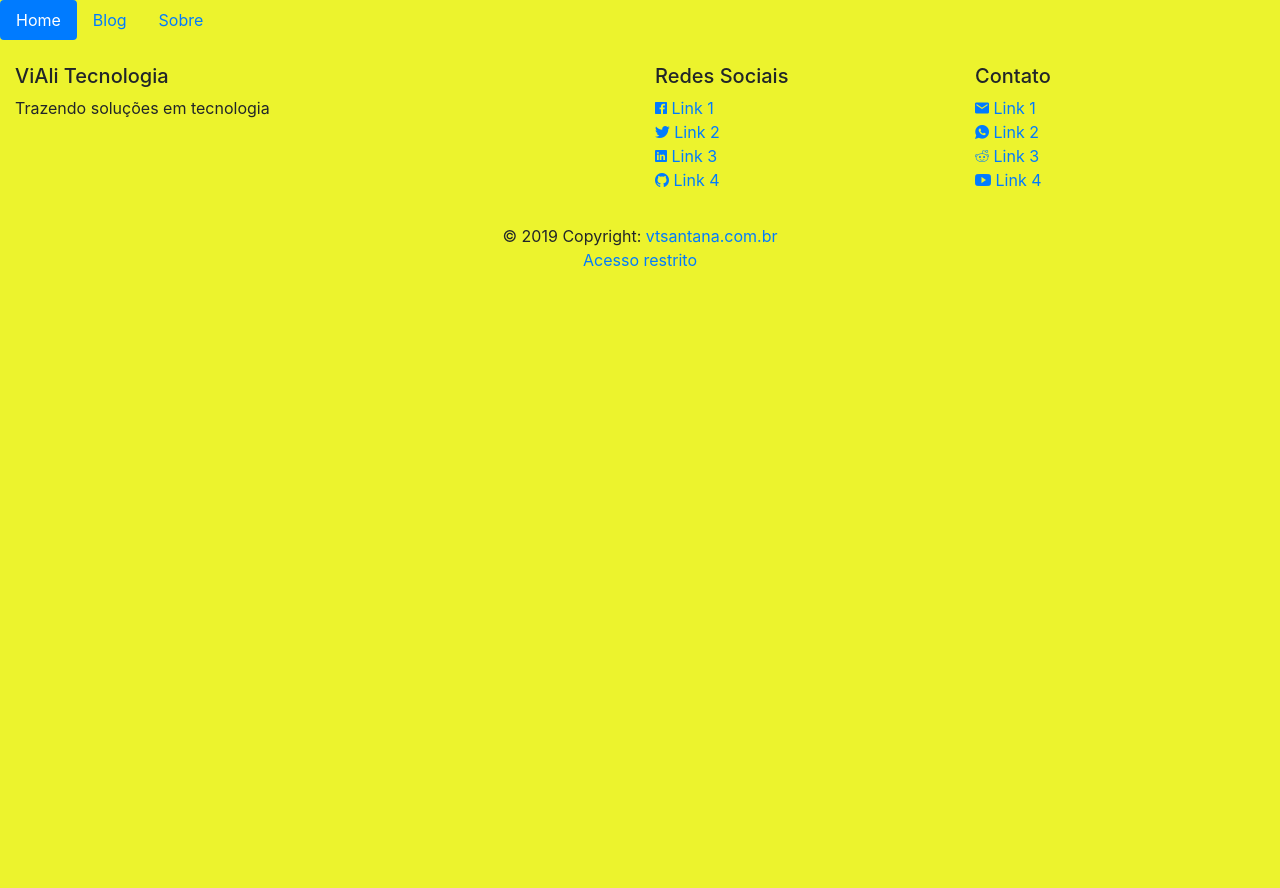
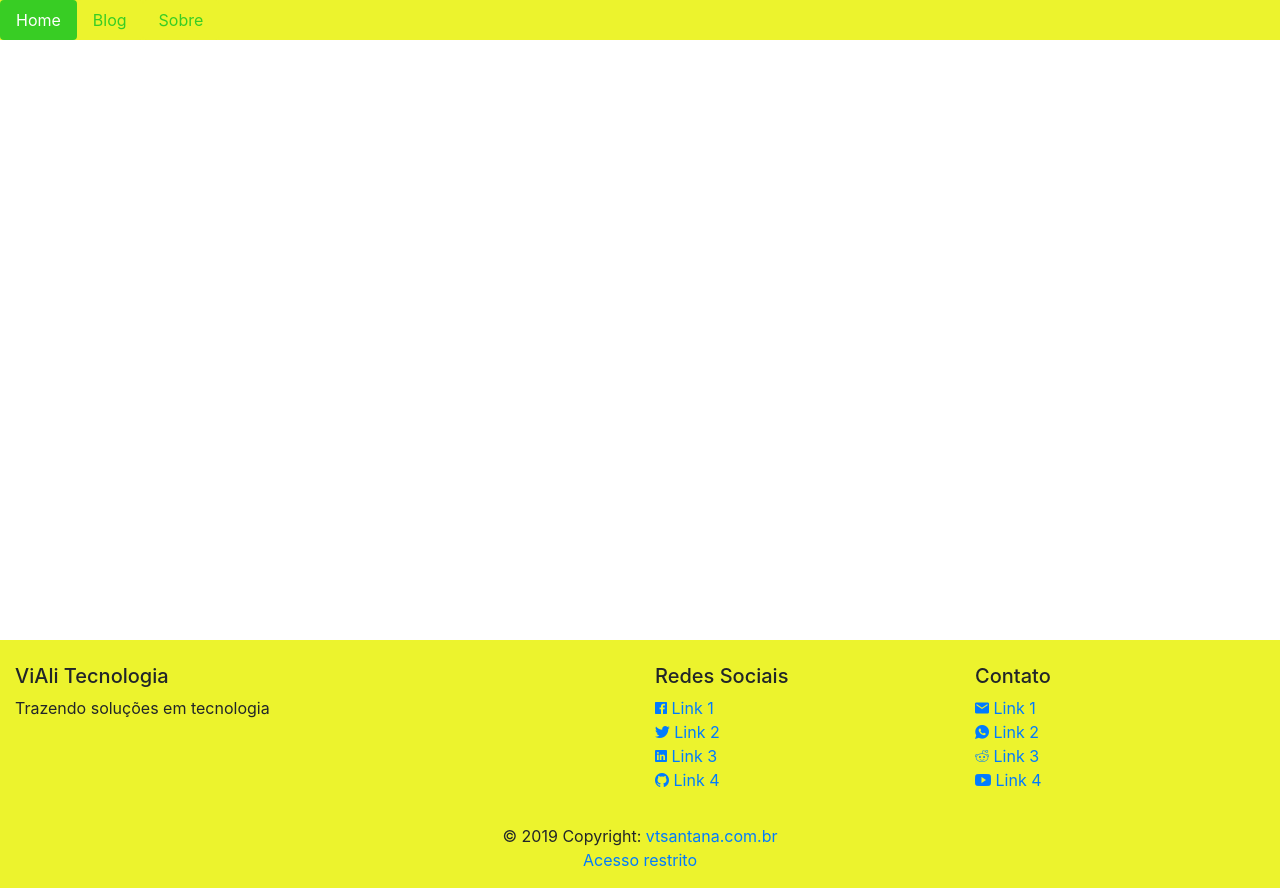
Before and after one commit to viniciusvts/nodeExpressMongoDB, a website: page www/index.html in a window 1280 px wide. Before the commit the page ends 800 px from the top, so only its background shows below. Drawn offline with nearby package versions, Linux system fonts and the light colour scheme.

Commit message:
posicionar nav bar e cores dos botoes

```diff
--- a/www/css/styles.css
+++ b/www/css/styles.css
@@ -1,18 +1,28 @@
 :root {
   --primary: #38cd24;
   --secondary: #ecf32d;
-  --sucess: #28a745;
-  --info: #17a2b8;
-  --warning: #ffc187;
-  --danger: #dc3545;
-}
-body{
-  background-color: var(--secondary);
 }
 #navbar, #foobar{
   background-color: var(--secondary);
 }
-#content{
-  min-height: 300px;
+#navbar{
+  position: sticky;
+  top: 0;
+  z-index: 999;
+}
+#foobar{
+  bottom: 0%;
+  width: 100%;
+}
+a.nav-link{
+  color: var(--primary);
+  background-color: var(--secondary);
+}
+a.nav-link.active{
+  background-color: var(--primary) !important;
+
+}
+#content-mid{
+  min-height: 600px;
   background-color: white;
 }
```
